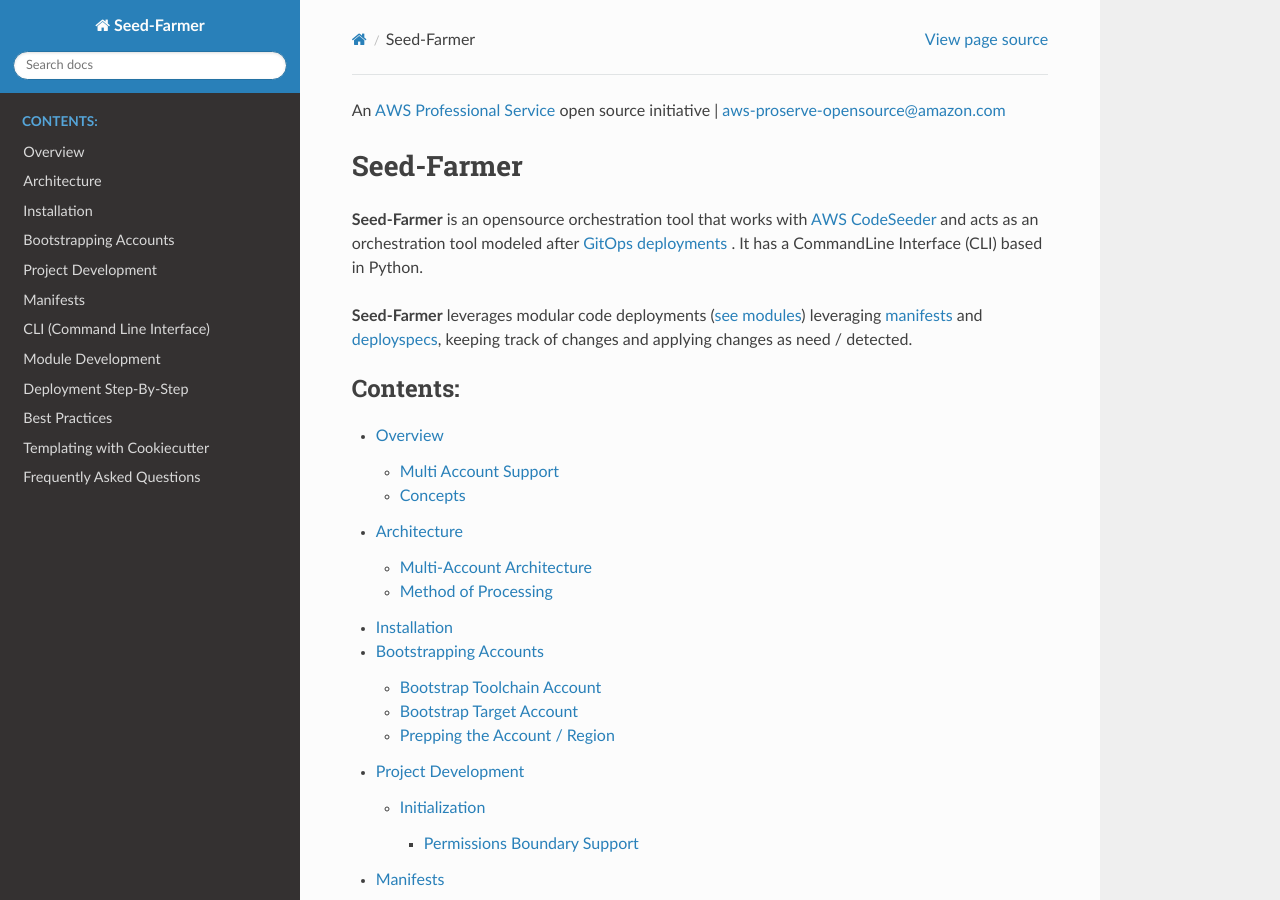
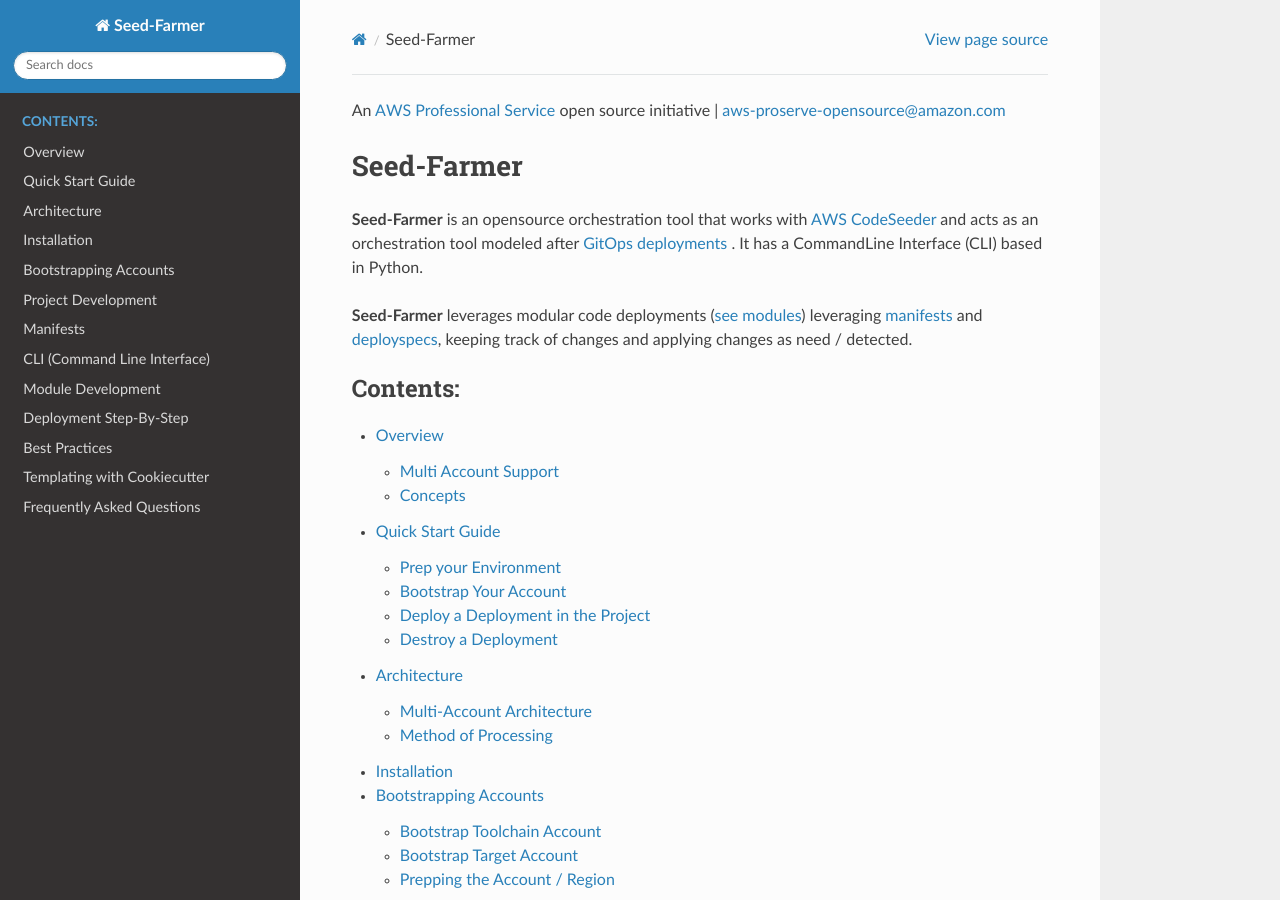
Before and after one commit to awslabs/seed-farmer, a Sphinx documentation site: the page built from docs/source/index.rst, in a window 1280 px wide and 900 px high. Built offline with Sphinx 7.4.7 and the Read the Docs theme 2.0.0, drawn with Linux system fonts in a browser that asks for light colours; the version number could not be read and is left out; some of the changed lines change nothing that is shown.

Commit message:
adding quickstart guides

````diff
--- a/docs/source/index.rst
+++ b/docs/source/index.rst
@@ -15,6 +15,7 @@
    :caption: Contents:
 
    overview
+   quick_start
    architecture
    installation
    bootstrapping
--- /dev/null
+++ b/docs/source/quick_start.md
@@ -0,0 +1,50 @@
+# Quick Start Guide
+
+This is a quick start guide to get you ready to deploy with `seed-farmer`.  This should not be used INSTEAD of reading the documentation.
+
+NOTE: this is an abberviated version of the [Deployment Guide](deployment_guide.md)
+
+This assumes the following:
+- the account you are using has an account id of `123456789012`
+- the role you will be using to invoke `seedfarmer` is `arn:aws:iam::123456789012:role/Admin`
+- your toolchain account and target account / deployment account are one in the same
+- the name of your project is `exampleproj`  (as an example)
+- the aws cdk libraries are already installed
+
+### Prep your Environment
+
+```bash
+python3 -m venv .venv
+source .venv/bin/activate
+pip install seed-farmer
+cdk bootstrap aws://123456789012/us-east-1
+```
+
+### Bootstrap Your Account
+```bash
+seedfarmer bootstrap toolchain \
+--project exampleproj \
+-t arn:aws:iam::123456789012:role/Admin \
+--as-target
+```
+
+### Deploy a Deployment in the Project
+Now you can deploy any `seed-farmer` compliant project / module(s).  We have included a sample in the [Seed-Farmer git repo](https://github.com/awslabs/seed-farmer) that has a project named `exampleproj` and a deployment named `examples`.
+
+```bash
+mkdir mycodebase && cd mycodebase
+git clone https://github.com/awslabs/seed-farmer.git
+cd seed-farmer/examples/exampleproject
+echo PRIMARY_ACCOUNT=123456789012 >>.env
+seedfarmer apply manifests/examples/deployment.yaml --env-file .env
+```
+
+
+Congratulations...you are now deploying.
+
+### Destroy a Deployment
+```bash
+seedfarmer destroy examples --env-file .env
+```
+
+Now you have destroyed.
````
Also changed, not shown: 1 other file.
